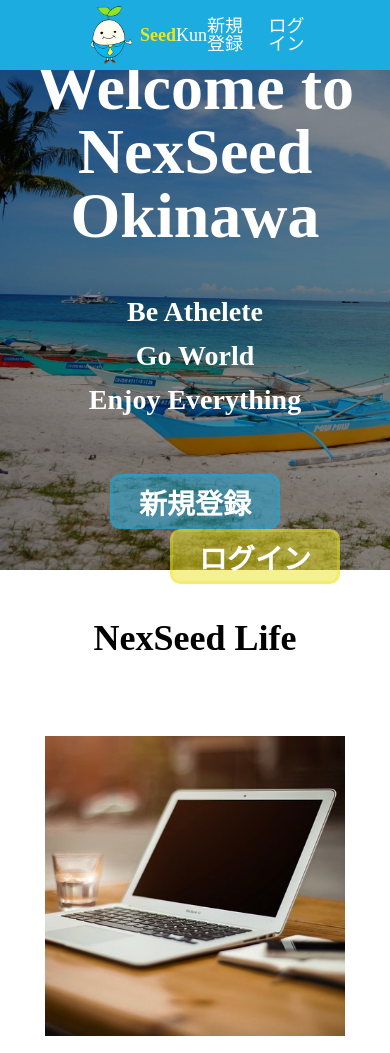
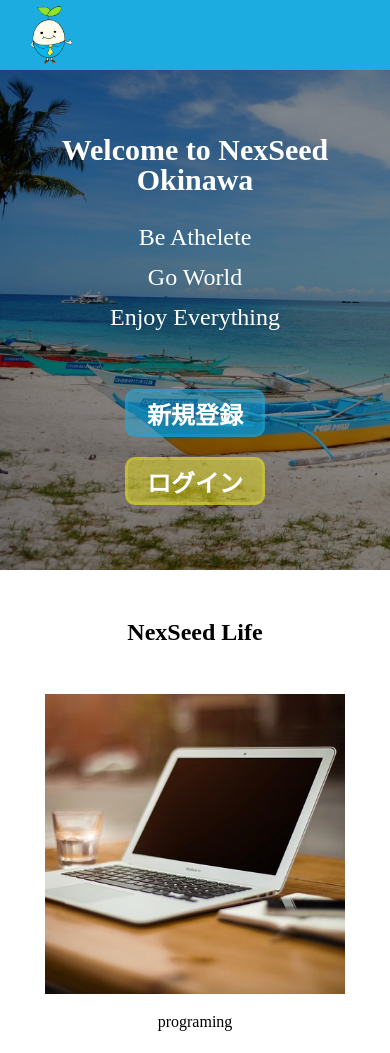
Before and after one commit to sokosha/welcome-nexseed-sass, a plain HTML site: page index.html in a window 390 px wide. Shown: the top 1053 px of the page. Drawn offline with Linux system fonts and the light colour scheme.

Commit message:
add style.css

```diff
--- a/css/style.css
+++ b/css/style.css
@@ -266,7 +266,96 @@
   box-sizing: border-box;
 }
 
+}
+/*タブレット対応ここまで*/
+/*スマホ対応ここから*/
+@media screen and (max-width: 480px){
+  body{
+    min-width: 375px;
+  }
 
+  /*header対応*/
+  .icon{
+    margin-left: 20px;
 
+  }
+  .icon span,
+  .header-right{
+    display: none;
 
+  }
+  /*header対応ここまで*/
+  /*welcom対応*/
+  .title{
+    font-size: 30px;
+  }
+  .guideline{
+    margin-top: 30px;
+    font-size: 24px;
+    font-weight: normal;
+  }
+  .btn-group{
+    display: flex;
+    flex-flow: column nowrap;
+    align-items: center;
+    margin-top: 40px;
+  }
+  .btn{
+    height: 48px;
+    width: 140px;
+    margin-top: 20px;
+    margin-left: 0;
+    font-weight: bold;
+    font-size: 24px;
+    border-radius: 10px;
+  }
+  .btn-first-child{
+    margin-top: 0;
+  }
+  /*welcomここまで*/
+  /*curriculum*/
+  .sub-title{
+    font-size: 24px;
+  }
+  .img-box{
+    flex-flow: column nowrap;
+  }
+  .img-box li{
+    display: flex;
+    flex-direction: column;
+    align-items: center;
+    margin-right: 0;
+
+  }
+  .img-box li:first-child{
+    margin-top: 0;
+  }
+  .img-box li span{
+    font-size: 16px;
+    margin-top: 20px;
+  }
+
+  /*curriculumここまで*/
+  /*contactここから*/
+  .form .name,
+  .form .email{
+    height: 30px;
+
+  }
+  .form .inquiry{
+    height: 50px;
+  }
+  /*contactここまで*/
+  /*footer*/
+  footer{
+    display: flex;
+    justify-content: center;
+  }
+  footer .icon{
+    display: none;
+  }
+  footer .footer-right{
+    margin-right: 0;
+  }
+  /*footerここまで*/
 }
```
